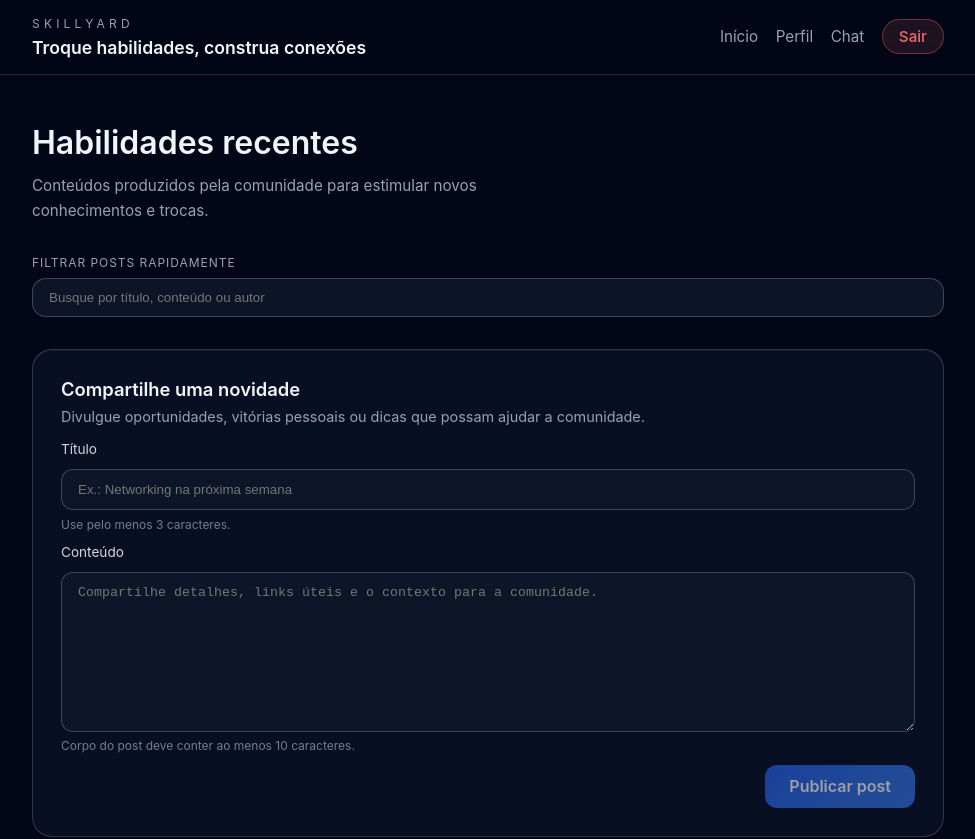
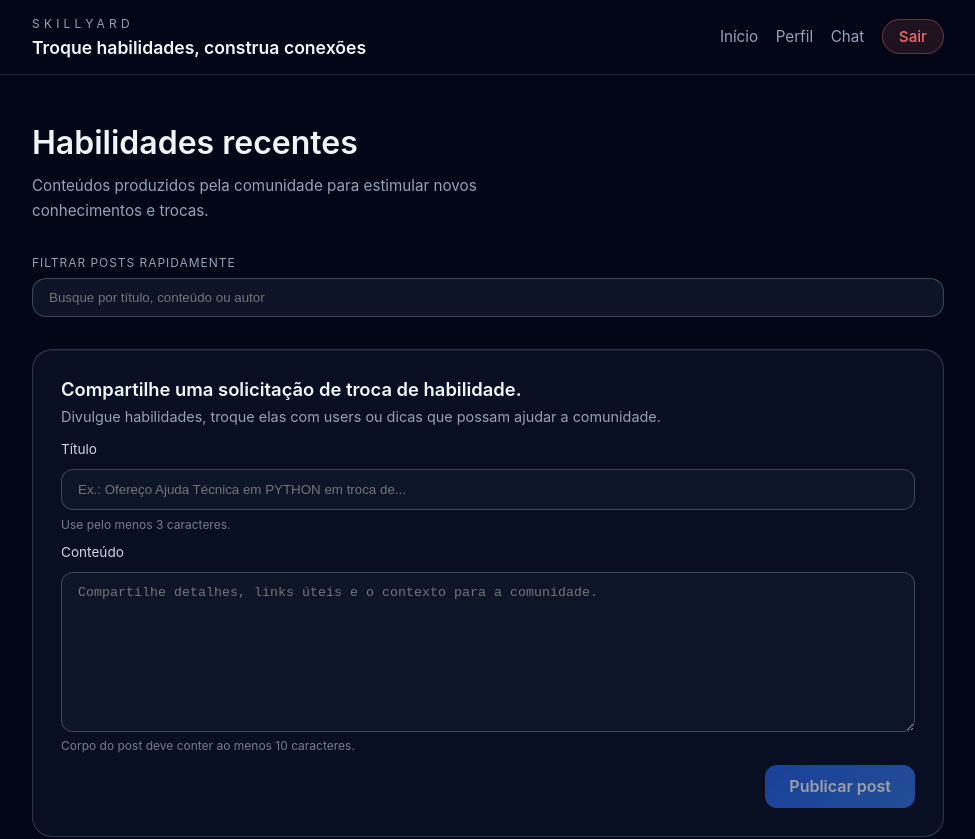
Before and after one commit to arthurpdeconto/SkillYard, a Next.js app: page / in a window 1280 px wide. Shown: the top 839 px of the page, without its empty margins (152-1127 px from the left). Built offline with nearby package versions, Linux system fonts and the light colour scheme; no server answers; the database is empty; sample sign-in values are in the browser's storage.

Commit message:
style(chat): differentiate self and peer message colors

```diff
--- a/src/app/(private)/create-post-card.tsx
+++ b/src/app/(private)/create-post-card.tsx
@@ -58,8 +58,8 @@ export function CreatePostCard() {
   return (
     <section className={styles.createCard} aria-labelledby="create-post-heading">
       <div className={styles.createHeader}>
-        <h3 id="create-post-heading">Compartilhe uma novidade</h3>
-        <p>Divulgue oportunidades, vitórias pessoais ou dicas que possam ajudar a comunidade.</p>
+        <h3 id="create-post-heading">Compartilhe uma solicitação de troca de habilidade.</h3>
+        <p>Divulgue habilidades, troque elas com users ou dicas que possam ajudar a comunidade.</p>
       </div>
 
       {feedback && (
@@ -82,7 +82,7 @@ export function CreatePostCard() {
           name="title"
           type="text"
           className={styles.createInput}
-          placeholder="Ex.: Networking na próxima semana"
+          placeholder="Ex.: Ofereço Ajuda Técnica em PYTHON em troca de..."
           value={formState.title}
           onChange={updateField("title")}
           disabled={isPending}
```
Also changed, not shown: src/app/(private)/chat.module.css (+5 -2 lines).
